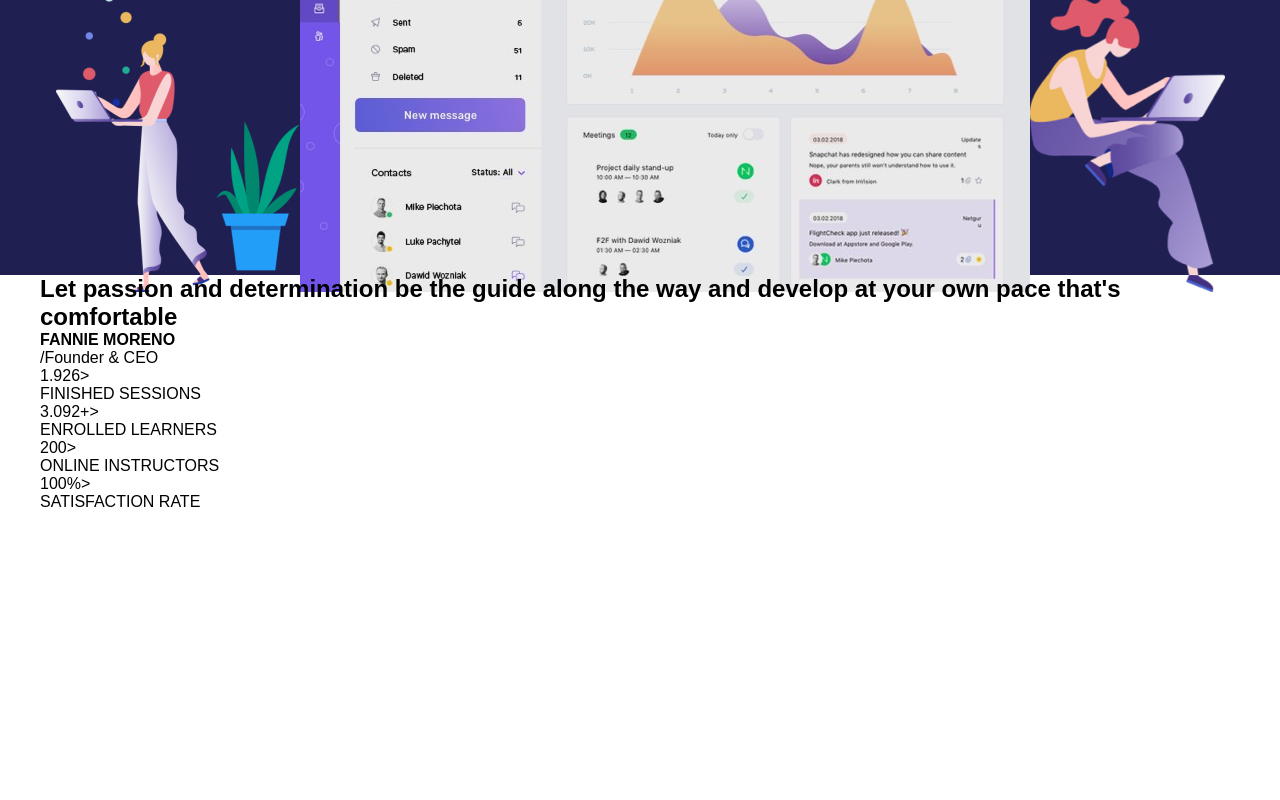
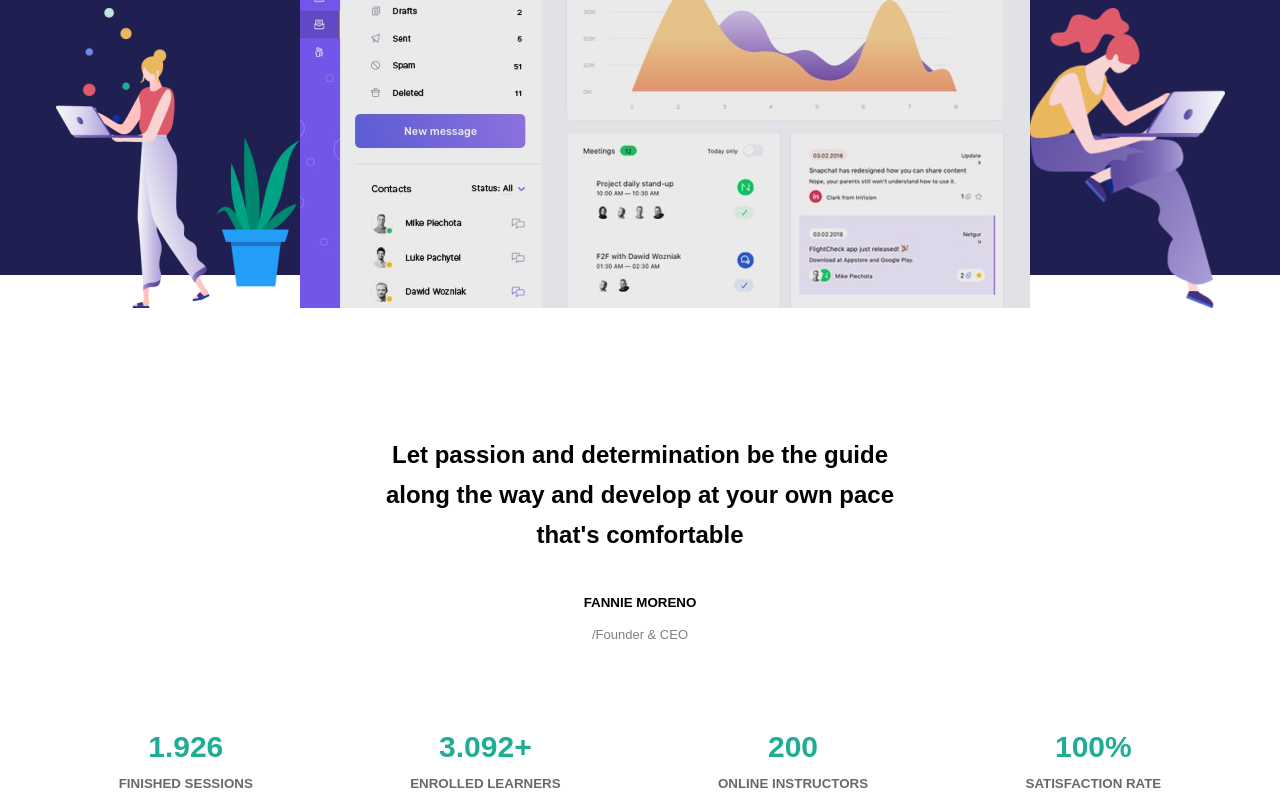
Before and after one commit to damianolagana/proj-html-vuejs, a Vue app in the folder vite-project/: page / in a window 1280 px wide. Shown: the part 525-1325 px from the top of the page. Before the commit the page ends 1036 px from the top, so only its background shows below. Built offline with nearby package versions, Linux system fonts and the light colour scheme.

Commit message:
main start upgrade

```diff
--- a/vite-project/src/components/AppHeader.vue
+++ b/vite-project/src/components/AppHeader.vue
@@ -59,7 +59,7 @@ header {
   div {
     text-align: center;
     line-height: 2rem;
-    margin: 3rem 0 3rem 0;
+    margin-top: 5rem;
 
     h1 {
       font-size: 40px;
--- a/vite-project/src/components/AppMain.vue
+++ b/vite-project/src/components/AppMain.vue
@@ -17,36 +17,91 @@ export default {
 
 <template>
   <div class="container">
-    <div>
+    <div class="quoteBox">
+
+      <div class="quote">
         <h2>Let passion and determination be the guide along the way and develop at your own pace that's comfortable</h2>
-      <div>
+        <div class="author">
           <h4>FANNIE MORENO</h4>
           <p>/Founder & CEO</p>
         </div>
       </div>
+      <div class="statistics">
         <div>
-      <div>
-        <span>1.926</span>>
+          <span>1.926</span>
           <p>FINISHED SESSIONS</p>
         </div>
         <div>
-        <span>3.092+</span>>
+          <span>3.092+</span>
           <p>ENROLLED LEARNERS</p>
         </div>
         <div>
-        <span>200</span>>
+          <span>200</span>
           <p>ONLINE INSTRUCTORS</p>
         </div>
         <div>
-        <span>100%</span>>
+          <span>100%</span>
           <p>SATISFACTION RATE</p>
         </div>
 
+      </div>
     </div>
 
   </div>
 </template>
 
 <style lang="scss" scoped>
-@use "../styles/general.scss"
+@use "../styles/general.scss";
+
+.quoteBox {
+  display: flex;
+  flex-direction: column;
+  align-items: center;
+  margin-top: 5rem;
+
+  .quote {
+    text-align: center;
+    width: 52%;
+    margin-top: 2rem;
+    padding: 3rem;
+    line-height: 2.5rem;
+  }
+
+  .author {
+    padding: 2rem;
+    line-height: 2rem;
+
+    h4 {
+      font-size: smaller;
+    }
+
+    p {
+      color: gray;
+      font-size: small;
+    }
+  }
+}
+
+.statistics {
+  display: flex;
+  width: 100%;
+  justify-content: space-around;
+
+  div {
+    text-align: center;
+    line-height: 2rem;
+
+    span {
+      font-size: 30px;
+      font-weight: 800;
+      color: #20ad96;
+    }
+
+    p {
+      font-size: smaller;
+      font-weight: 600;
+      color: #696969;
+    }
+  }
+}
 </style>
```
Lines whose indentation alone changed are shown as unchanged.
